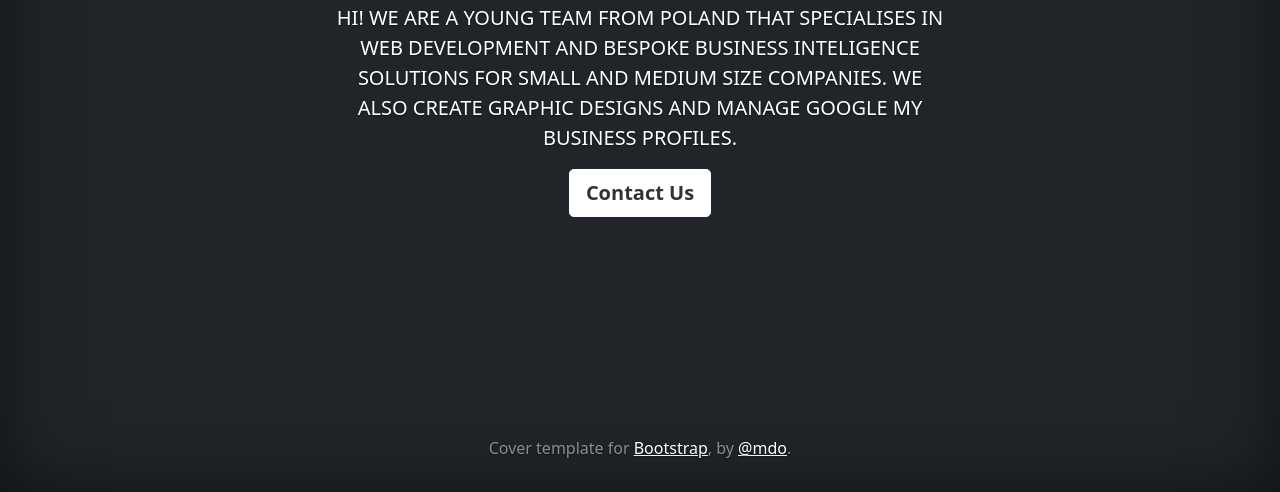
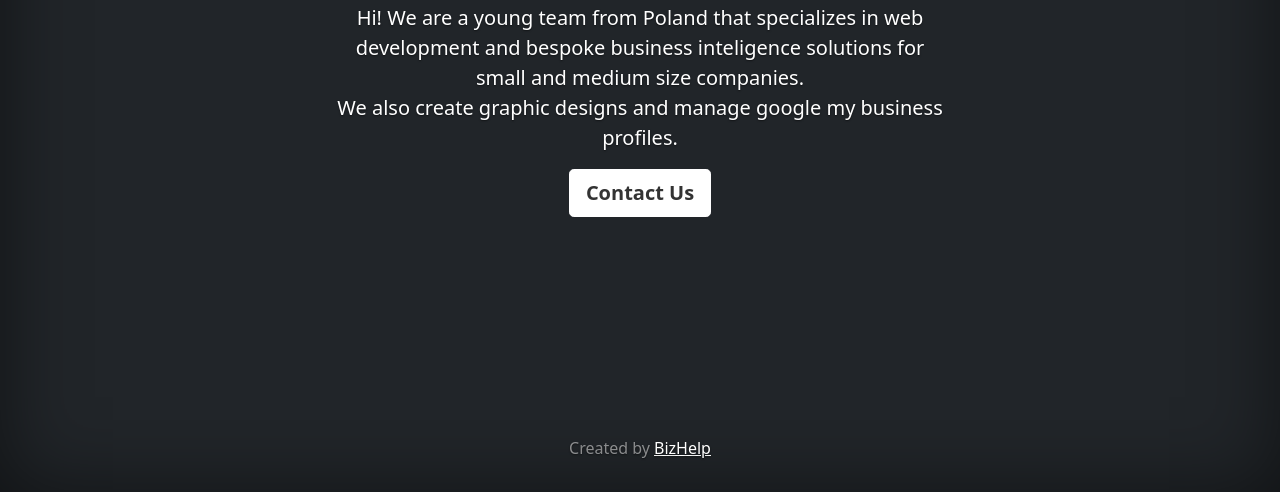
Before and after one commit to Biz-Help/Biz-Help, a plain HTML site: page index.html in a window 1280 px wide. Shown: the part 308-800 px from the top of the page. Drawn offline with Linux system fonts and the light colour scheme.

Commit message:
Update index.html

```diff
--- a/index.html
+++ b/index.html
@@ -51,14 +51,15 @@
 
   <main class="px-3">
     <h1>BizHelp</h1>
-    <p class="lead">HI! WE ARE A YOUNG TEAM FROM POLAND THAT SPECIALISES IN WEB DEVELOPMENT AND BESPOKE BUSINESS INTELIGENCE SOLUTIONS FOR SMALL AND MEDIUM SIZE COMPANIES. WE ALSO CREATE GRAPHIC DESIGNS AND MANAGE GOOGLE MY BUSINESS PROFILES.</p>
+    <p class="lead">Hi! We are a young team from Poland that specializes in web development and bespoke business inteligence solutions for small and medium size companies.<br>
+      We also create graphic designs and manage google my business profiles.</p>
     <p class="lead">
       <a href="mailto:bizhelp.kontakt@gmail.com" class="btn btn-lg btn-secondary fw-bold border-white bg-white">Contact Us</a>
     </p>
   </main>
 
   <footer class="mt-auto text-white-50">
-    <p>Cover template for <a href="https://getbootstrap.com/" class="text-white">Bootstrap</a>, by <a href="https://twitter.com/mdo" class="text-white">@mdo</a>.</p>
+    <p>Created by <a href="https://www.linkedin.com/company/bizhelpco" class="text-white">BizHelp</a></p>
   </footer>
 </div>
 
```
